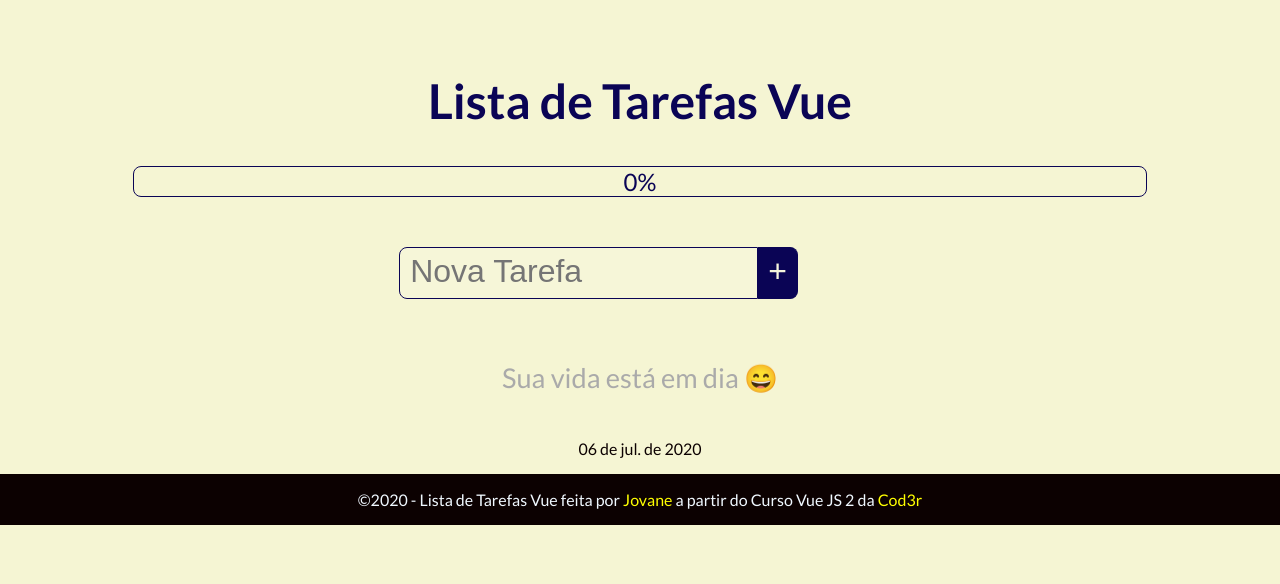
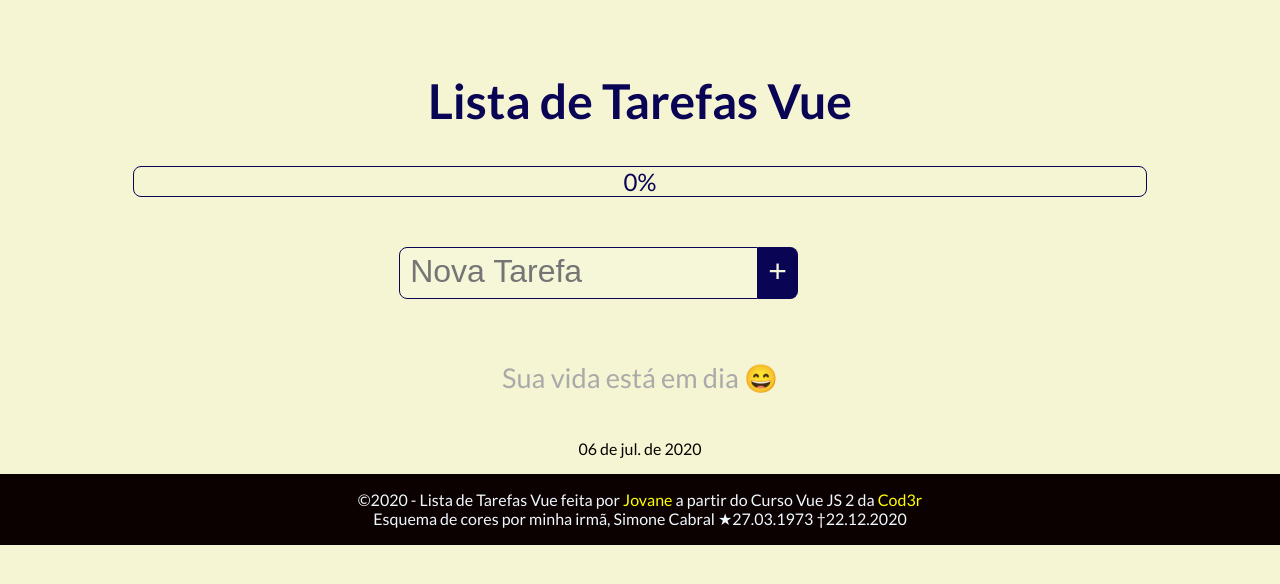
Before and after one commit to jcgsr/ListaTarefaVue, a Vue app: page / in a window 1280 px wide. Shown: the top 584 px of the page. Built offline with nearby package versions, Linux system fonts and the light colour scheme.

Commit message:
Mone credits

```diff
--- a/src/components/Footer.vue
+++ b/src/components/Footer.vue
@@ -1,7 +1,8 @@
 <template>
   <div class="footer">
     &copy;{{ footer }} <a class="btn-info" :href="link">Jovane</a>
-    {{ footer2 }} <a class="btn-info" :href="link2">Cod3r</a>
+    {{ footer2 }} <a class="btn-info" :href="link2">Cod3r</a><br>
+    Esquema de cores por minha irmã, Simone Cabral ★27.03.1973 †22.12.2020
   </div>
 </template>
 
```
